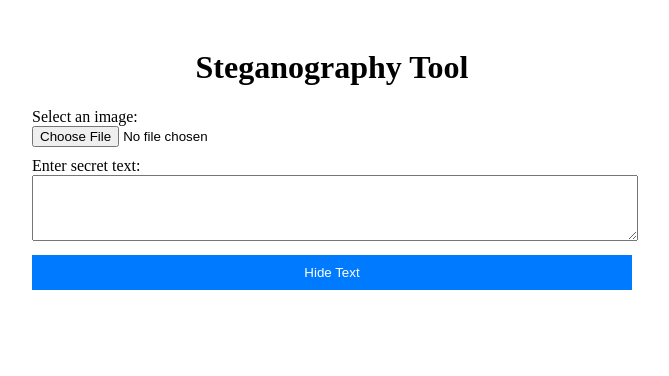
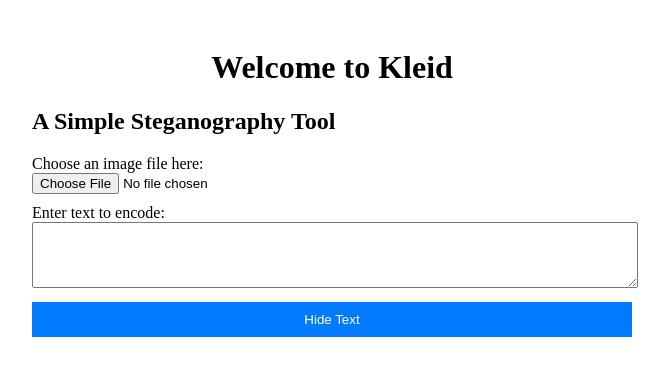
Before and after one commit to Cellius-1/Kleid, a plain HTML site: page index.html in a window 1280 px wide. Shown: the whole page, without its empty margins (308-977 px from the left). Drawn offline with Linux system fonts and the light colour scheme.

Commit message:
Update index.html

```diff
--- a/index.html
+++ b/index.html
@@ -8,10 +8,11 @@
 </head>
 <body>
   <div class="container">
-    <h1>Steganography Tool</h1>
-    <label for="original-image">Select an image:</label>
+    <h1>Welcome to Kleid</h1>
+    <h2>A Simple Steganography Tool</h2>
+    <label for="original-image">Choose an image file here:</label>
     <input type="file" id="original-image" accept="image/*">
-    <label for="secret-text">Enter secret text:</label>
+    <label for="secret-text">Enter text to encode:</label>
     <textarea id="secret-text" rows="4"></textarea>
     <button id="hide-button">Hide Text</button>
   </div>
```
